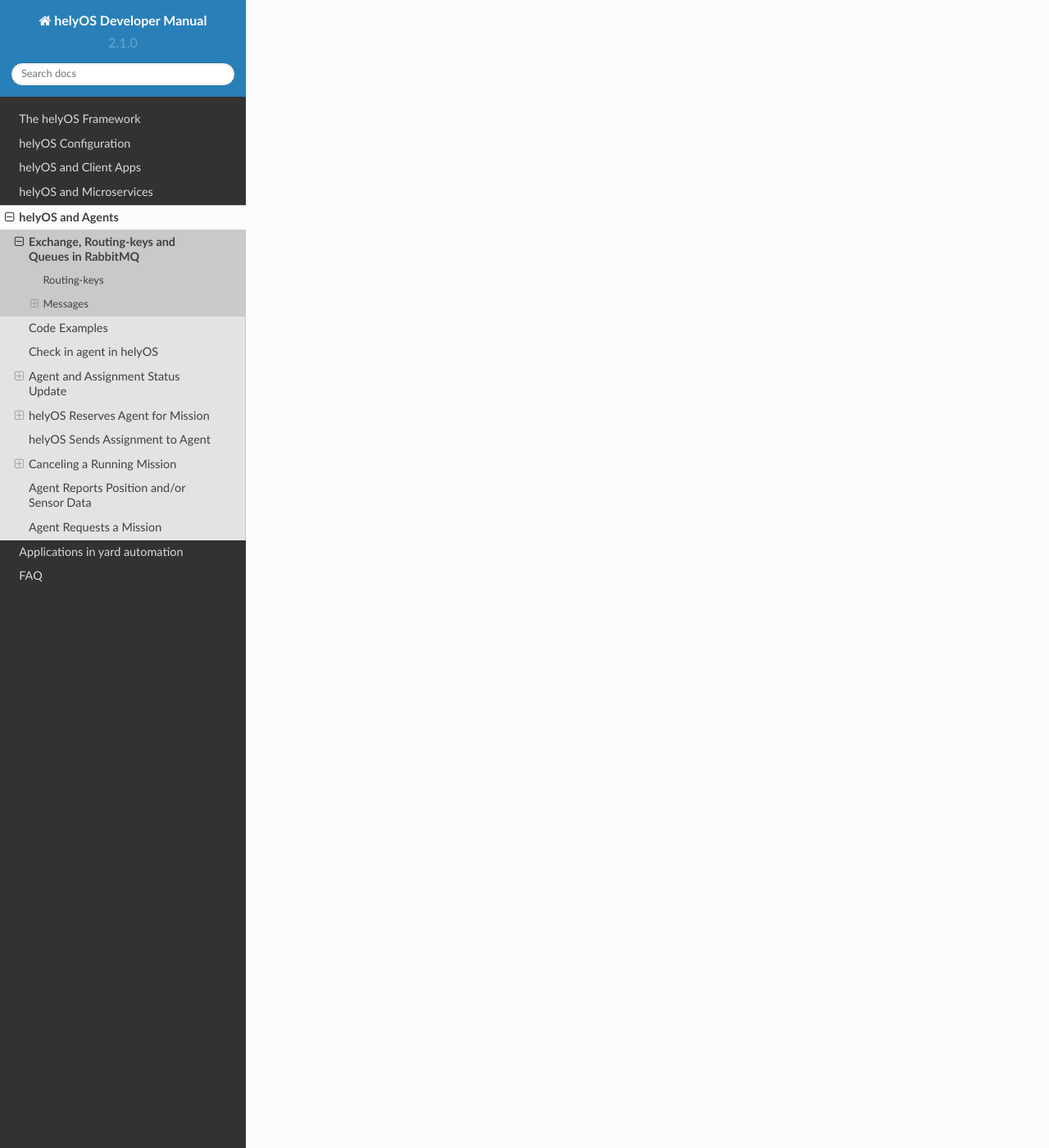
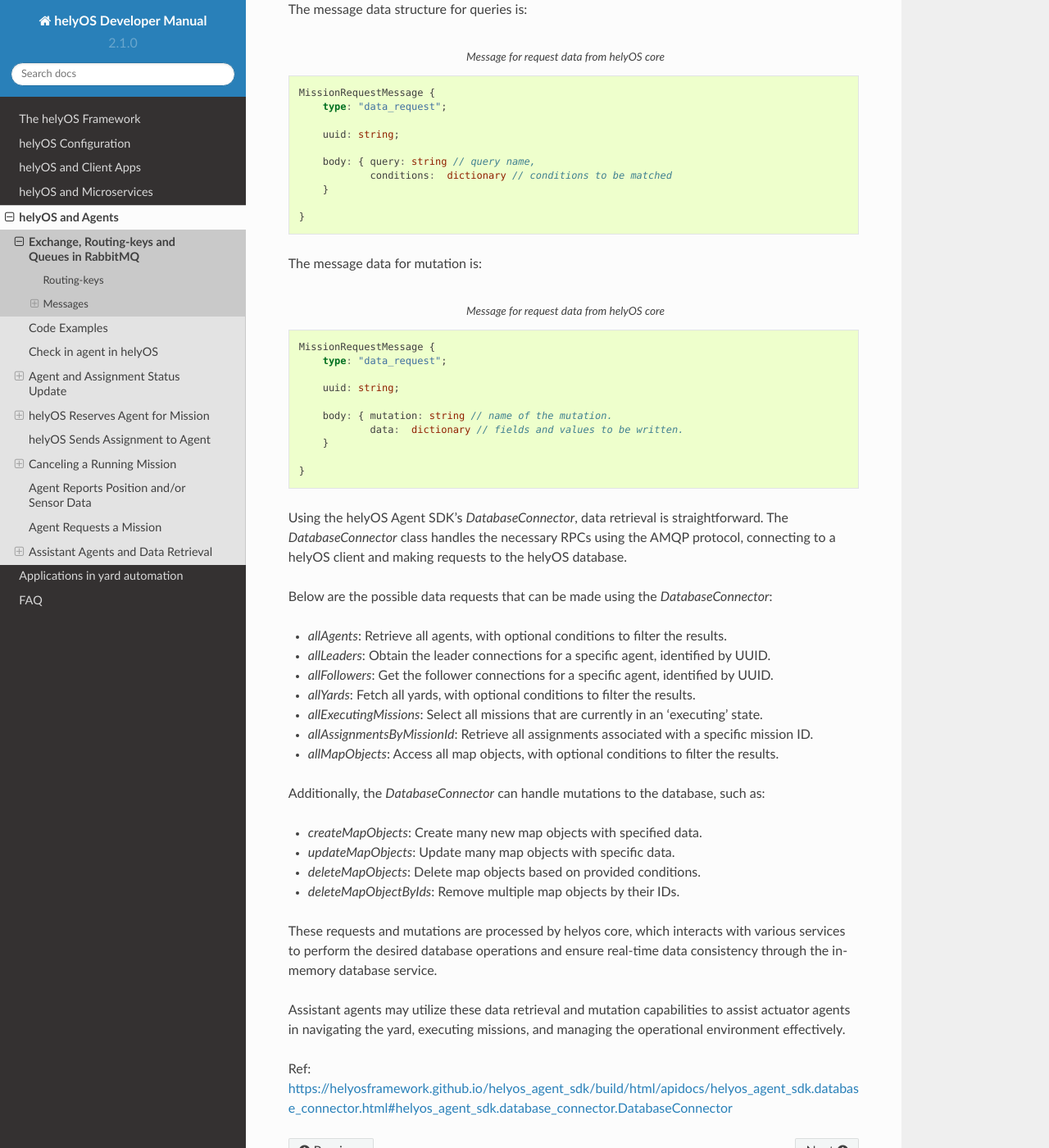
Before and after one commit to helyOSFramework/helyos-documentation, a Sphinx documentation site: the page built from docs/source/5-communication-between-helyos-and-agents/agents-and-helyos.rst, in a window 1280 px wide and 1400 px high, scrolled down 17172 px. Shown: the whole window at 82% size. Built offline with Sphinx 7.4.7 and the Read the Docs theme 2.0.0, drawn with Linux system fonts in a browser that asks for light colours; some of the changed text lies outside the part shown.

Commit message:
add assistant section

```diff
--- a/docs/source/5-communication-between-helyos-and-agents/agents-and-helyos.rst
+++ b/docs/source/5-communication-between-helyos-and-agents/agents-and-helyos.rst
@@ -24,8 +24,11 @@
 
 The agents will receive messages from the following routing-keys:
 
-- **agent.{uuid}.assignment** or **agent.{uuid}.order**: receive assignments.
+- **agent.{uuid}.assignment**: receive assignments.
 - **agent.{uuid}.instantActions** : receive instant action commands from helyOS core or any other RabbitMQ client.
+
+The additional routing-key is used to quickly updates map objects:
+- **yard.{uuid}.visualization** : { 'map_object': {..} } or {'map_objects': [{..},{,,}] }
 
 
 Routing-keys can be converted to topics for MQTT clients. Check the table below.
@@ -63,6 +66,7 @@
     - **agent_sensors:** Messages reporting sensor data from the agent.
     - **agent_update:** Messages related to updates of agent properties.
     - **checkin:** Messages used only for check-in data.
+    - **data_request**: Message used to request data from helyOS core database.
 
     **To Agent:**
 
@@ -699,3 +703,82 @@
 - **data**: The input data required for executing the requested mission.
 
 - **status: 'dispatched'**: Status of the mission, set to 'dispatched' to trigger the mission immediately.
+
+
+Assistant Agents and Data Retrieval
+-----------------------------------
+
+In the helyOS framework, **assistant** agents are specialized agents that support other actuator agents in completing their assignments.
+They are capable to perform every function that a normal agent can, but unlike actuator agents, which typically represent physical robots or vehicles, assistant agents are usually algorithms or services that facilitate data exchange between the yard, agents, and the helyOS core.
+
+Assistant agents play a crucial role in the helyOS ecosystem by providing computational intelligence, data processing, and decision-making capabilities that enhance the overall functionality of the system.
+They can perform tasks such as data analysis, optimization, scheduling, and predictive maintenance.
+
+
+Data Retrieval from the helyOS Database
+^^^^^^^^^^^^^^^^^^^^^^^^^^^^^^^^^^^^^^^^
+
+Agents can access data from the yard by interacting with the helyOS database.
+
+One practical method for data retrieval is through direct requests via RabbitMQ using a routing key formatted as "agent.{uuid}.database_req". These requests require the specification of a response queue and follow the remote procedure call (RPC) approach by using the AMQP property `reply_to`.
+
+The message data structure for queries is:
+
+.. code-block:: typescript
+    :caption: Message for request data from helyOS core
+
+    MissionRequestMessage {
+        type: "data_request";
+
+        uuid: string;
+
+        body: { query: string // query name,
+                conditions:  dictionary // conditions to be matched
+        }
+
+    }
+
+
+The message data for mutation is:
+
+.. code-block:: typescript
+    :caption: Message for request data from helyOS core
+
+    MissionRequestMessage {
+        type: "data_request";
+
+        uuid: string;
+
+        body: { mutation: string // name of the mutation.
+                data:  dictionary // fields and values to be written.
+        }
+
+    }
+
+
+
+Using the helyOS Agent SDK's `DatabaseConnector`, data retrieval is straightforward. The `DatabaseConnector` class handles the necessary RPCs using the AMQP protocol, connecting to a helyOS client and making requests to the helyOS database.
+
+Below are the possible data requests that can be made using the `DatabaseConnector`:
+
+- `allAgents`: Retrieve all agents, with optional conditions to filter the results.
+- `allLeaders`: Obtain the leader connections for a specific agent, identified by UUID.
+- `allFollowers`: Get the follower connections for a specific agent, identified by UUID.
+- `allYards`: Fetch all yards, with optional conditions to filter the results.
+- `allExecutingMissions`: Select all missions that are currently in an 'executing' state.
+- `allAssignmentsByMissionId`: Retrieve all assignments associated with a specific mission ID.
+- `allMapObjects`: Access all map objects, with optional conditions to filter the results.
+
+Additionally, the `DatabaseConnector` can handle mutations to the database, such as:
+
+- `createMapObjects`: Create many new map objects with specified data.
+- `updateMapObjects`: Update many map objects with specific data.
+- `deleteMapObjects`: Delete map objects based on provided conditions.
+- `deleteMapObjectByIds`: Remove multiple map objects by their IDs.
+
+These requests and mutations are processed by helyos core, which interacts with various services to perform the desired database operations and ensure real-time data consistency through the in-memory database service.
+
+Assistant agents may utilize these data retrieval and mutation capabilities to assist actuator agents in navigating the yard, executing missions, and managing the operational environment effectively.
+
+
+Ref: https://helyosframework.github.io/helyos_agent_sdk/build/html/apidocs/helyos_agent_sdk.database_connector.html#helyos_agent_sdk.database_connector.DatabaseConnector
```
